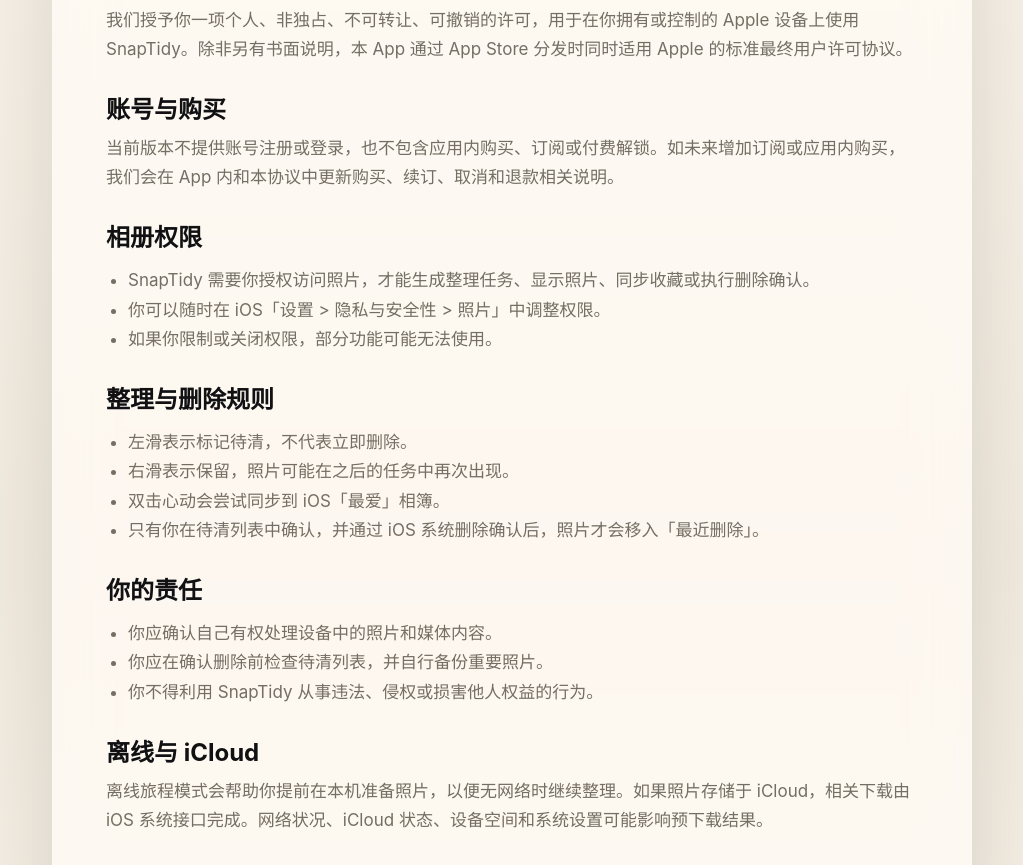
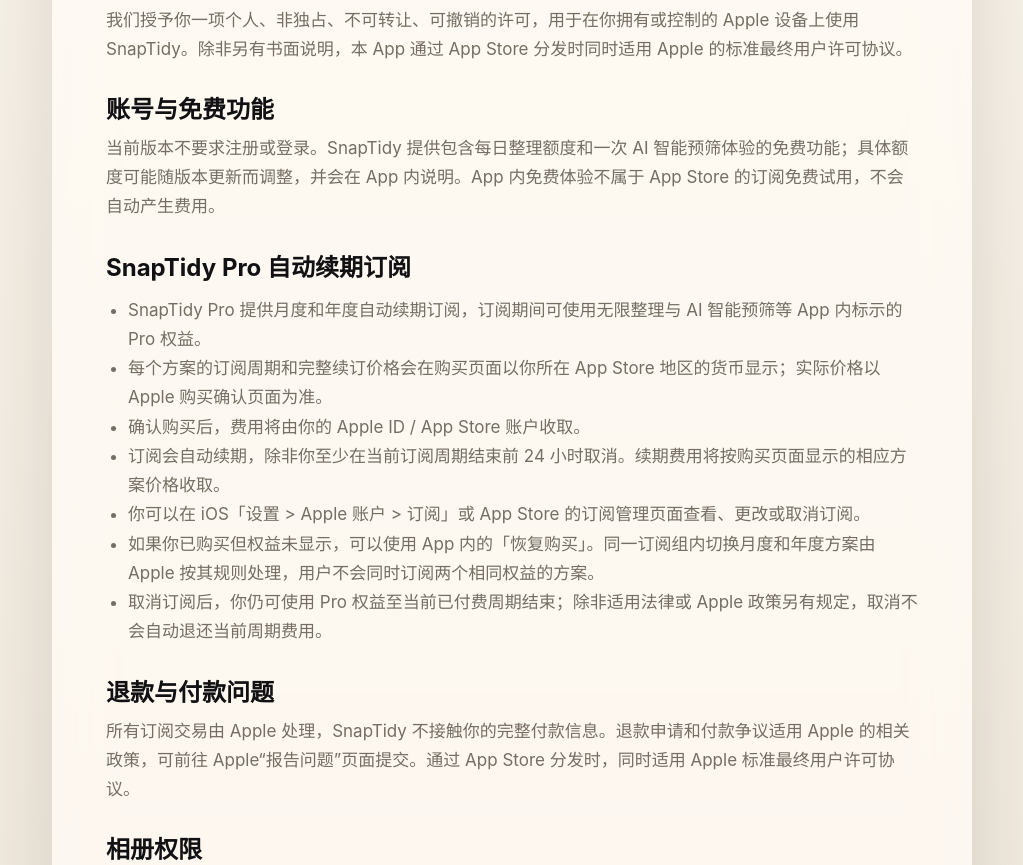
Before and after one commit to SnapTidyAPP/snaptidy-web, a plain HTML site: page terms.html in a window 1280 px wide. Shown: the part 700-1565 px from the top of the page, without its empty margins (128-1151 px from the left). Drawn offline with Linux system fonts and the light colour scheme.

Commit message:
Update terms for SnapTidy Pro subscriptions

```diff
--- a/terms.html
+++ b/terms.html
@@ -24,7 +24,7 @@
       <article class="legal-card">
         <p class="eyebrow">Terms of Use</p>
         <h1>用户协议</h1>
-        <p class="legal-meta">生效日期：2026 年 6 月 21 日<br />联系方式：snaptidyapp@outlook.com</p>
+        <p class="legal-meta">生效日期：2026 年 7 月 20 日<br />联系方式：snaptidyapp@outlook.com</p>
 
         <h2>接受协议</h2>
         <p>
@@ -41,9 +41,25 @@
           我们授予你一项个人、非独占、不可转让、可撤销的许可，用于在你拥有或控制的 Apple 设备上使用 SnapTidy。除非另有书面说明，本 App 通过 App Store 分发时同时适用 Apple 的标准最终用户许可协议。
         </p>
 
-        <h2>账号与购买</h2>
+        <h2>账号与免费功能</h2>
         <p>
-          当前版本不提供账号注册或登录，也不包含应用内购买、订阅或付费解锁。如未来增加订阅或应用内购买，我们会在 App 内和本协议中更新购买、续订、取消和退款相关说明。
+          当前版本不要求注册或登录。SnapTidy 提供包含每日整理额度和一次 AI 智能预筛体验的免费功能；具体额度可能随版本更新而调整，并会在 App 内说明。App 内免费体验不属于 App Store 的订阅免费试用，不会自动产生费用。
+        </p>
+
+        <h2>SnapTidy Pro 自动续期订阅</h2>
+        <ul>
+          <li>SnapTidy Pro 提供月度和年度自动续期订阅，订阅期间可使用无限整理与 AI 智能预筛等 App 内标示的 Pro 权益。</li>
+          <li>每个方案的订阅周期和完整续订价格会在购买页面以你所在 App Store 地区的货币显示；实际价格以 Apple 购买确认页面为准。</li>
+          <li>确认购买后，费用将由你的 Apple ID / App Store 账户收取。</li>
+          <li>订阅会自动续期，除非你至少在当前订阅周期结束前 24 小时取消。续期费用将按购买页面显示的相应方案价格收取。</li>
+          <li>你可以在 iOS「设置 > Apple 账户 > 订阅」或 App Store 的订阅管理页面查看、更改或取消订阅。</li>
+          <li>如果你已购买但权益未显示，可以使用 App 内的「恢复购买」。同一订阅组内切换月度和年度方案由 Apple 按其规则处理，用户不会同时订阅两个相同权益的方案。</li>
+          <li>取消订阅后，你仍可使用 Pro 权益至当前已付费周期结束；除非适用法律或 Apple 政策另有规定，取消不会自动退还当前周期费用。</li>
+        </ul>
+
+        <h2>退款与付款问题</h2>
+        <p>
+          所有订阅交易由 Apple 处理，SnapTidy 不接触你的完整付款信息。退款申请和付款争议适用 Apple 的相关政策，可前往 <a href="https://reportaproblem.apple.com/">Apple“报告问题”页面</a>提交。通过 App Store 分发时，同时适用 <a href="https://www.apple.com/legal/internet-services/itunes/dev/stdeula/">Apple 标准最终用户许可协议</a>。
         </p>
 
         <h2>相册权限</h2>
```
Also changed, not shown: terms-en.html (+18 -4 lines).
